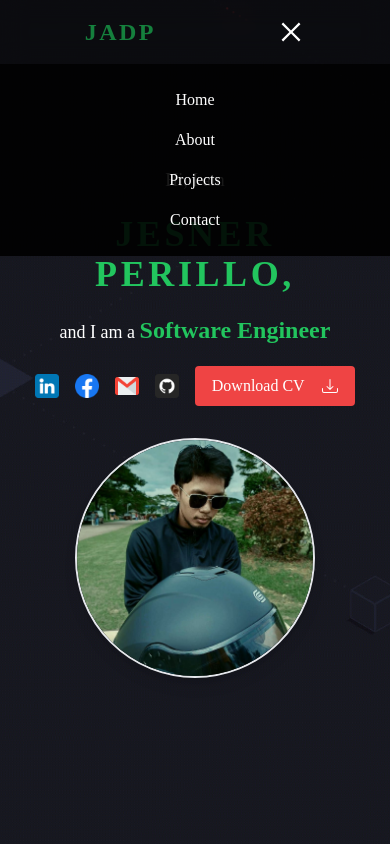
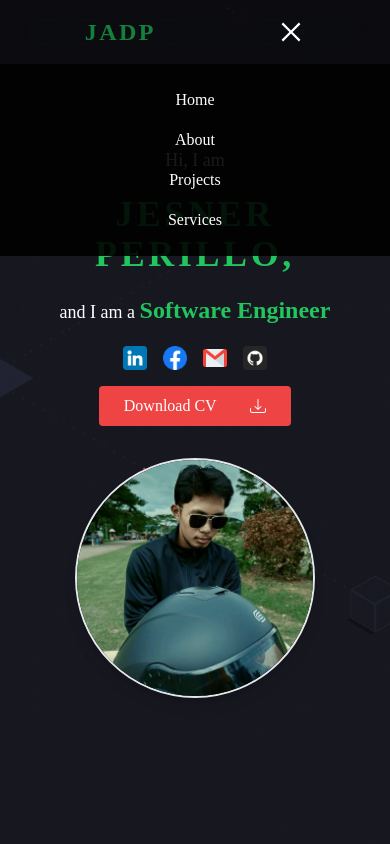
Before and after one commit to JesnerPerillo/Portfolio, a React (Create React App) app: page / in a window 390 px wide. Both pictures are taken after a click on the button 291 px from the left and 32 px from the top of the page. Shown: the top 844 px of the page. Built offline with nearby package versions, Linux system fonts and the light colour scheme.

Commit message:
Modified the mobile view response

```diff
--- a/src/App.jsx
+++ b/src/App.jsx
@@ -68,7 +68,7 @@ export default function App() {
               About
             </button>
             <button className="hover:text-green-500" onClick={projectScroll}>Projects</button>
-            <button className="hover:text-green-500">Contact</button>
+            <button className="hover:text-green-500" onClick={servicesScroll}>Services</button>
           </div>
         )}
       </header>
--- a/src/Components/Information.jsx
+++ b/src/Components/Information.jsx
@@ -55,7 +55,7 @@ export default function Information() {
               href="./Resume - Perillo, Jesner Arlan D..pdf"
               download="Resume - Perillo, Jesner Arlan D."
             >
-              <button className="duration-150 flex bg-red-500 text-white p-2 w-40 md:w-36 items-center justify-around rounded hover:bg-white hover:text-red-500">
+              <button className="duration-150 flex bg-red-500 text-white p-2 w-48 md:w-36 items-center justify-around rounded hover:bg-white hover:text-red-500">
                 Download CV <BsDownload />
               </button>
             </a>
--- a/src/Components/Services.jsx
+++ b/src/Components/Services.jsx
@@ -42,7 +42,7 @@ export default function Services() {
         {/*Left Side */}
         <div className="bg-gray-800 border text-white h-[15rem] w-full flex flex-col items-center justify-around rounded hover:scale-105 transition-transform cursor-pointer sm:w-1/3">
           <h1 className="text-2xl">Tools</h1>
-          <div className="flex w-5/6 justify-around items-center p-2">
+          <div className="flex w-5/6 justify-around items-center p-2 items-center">
             <img src={GitImg} alt="Git Image" className="h-20 sm:w-20 sm:h-20"/>
             <img src={GithubImg} alt="GitHub Image" className="h-20 sm:w-20 sm:h-20"/>
             <img src={GitBashImg} alt="Git Bash Image" className="h-20 sm:w-20 sm:h-20"/>
```
